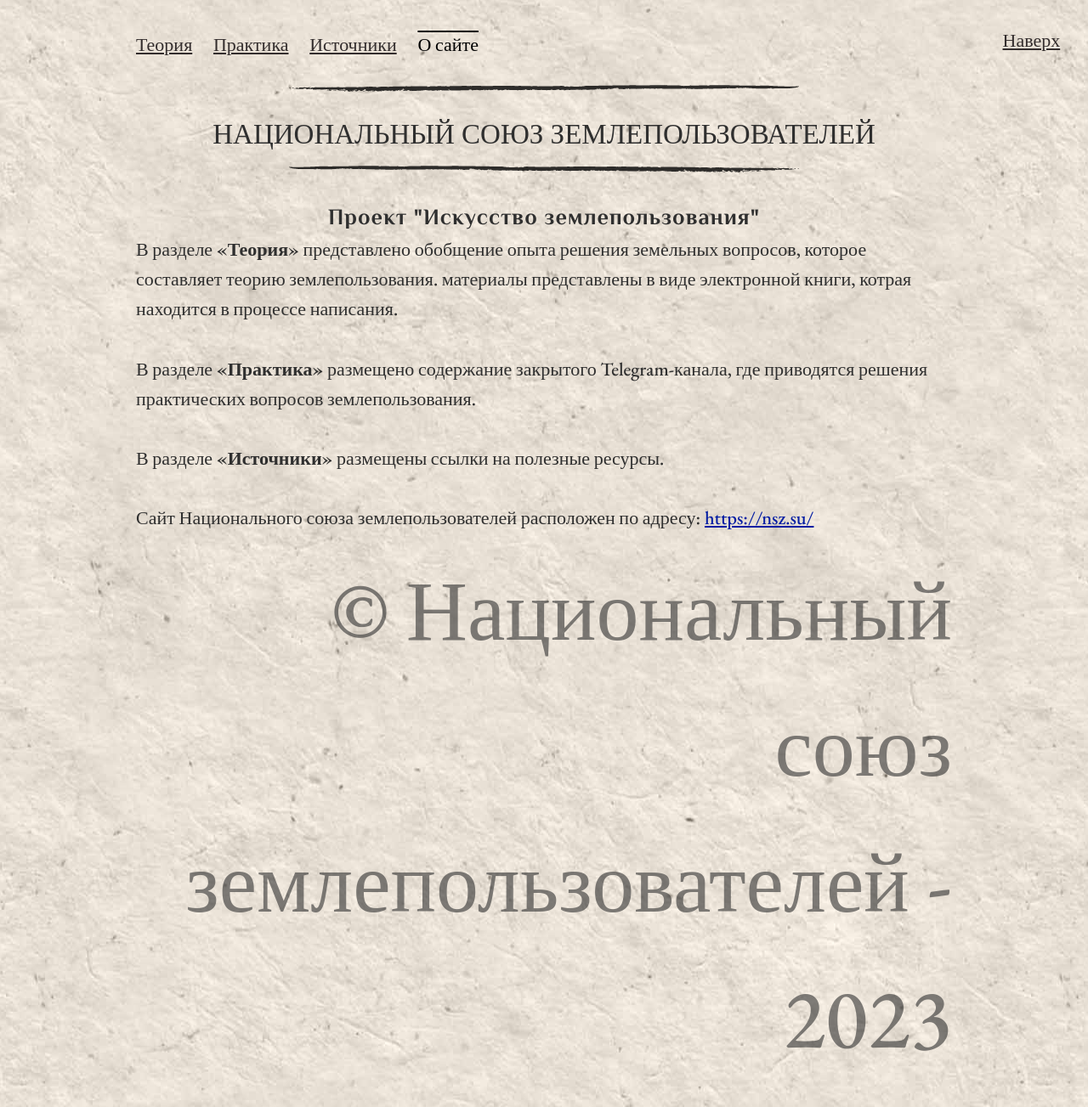
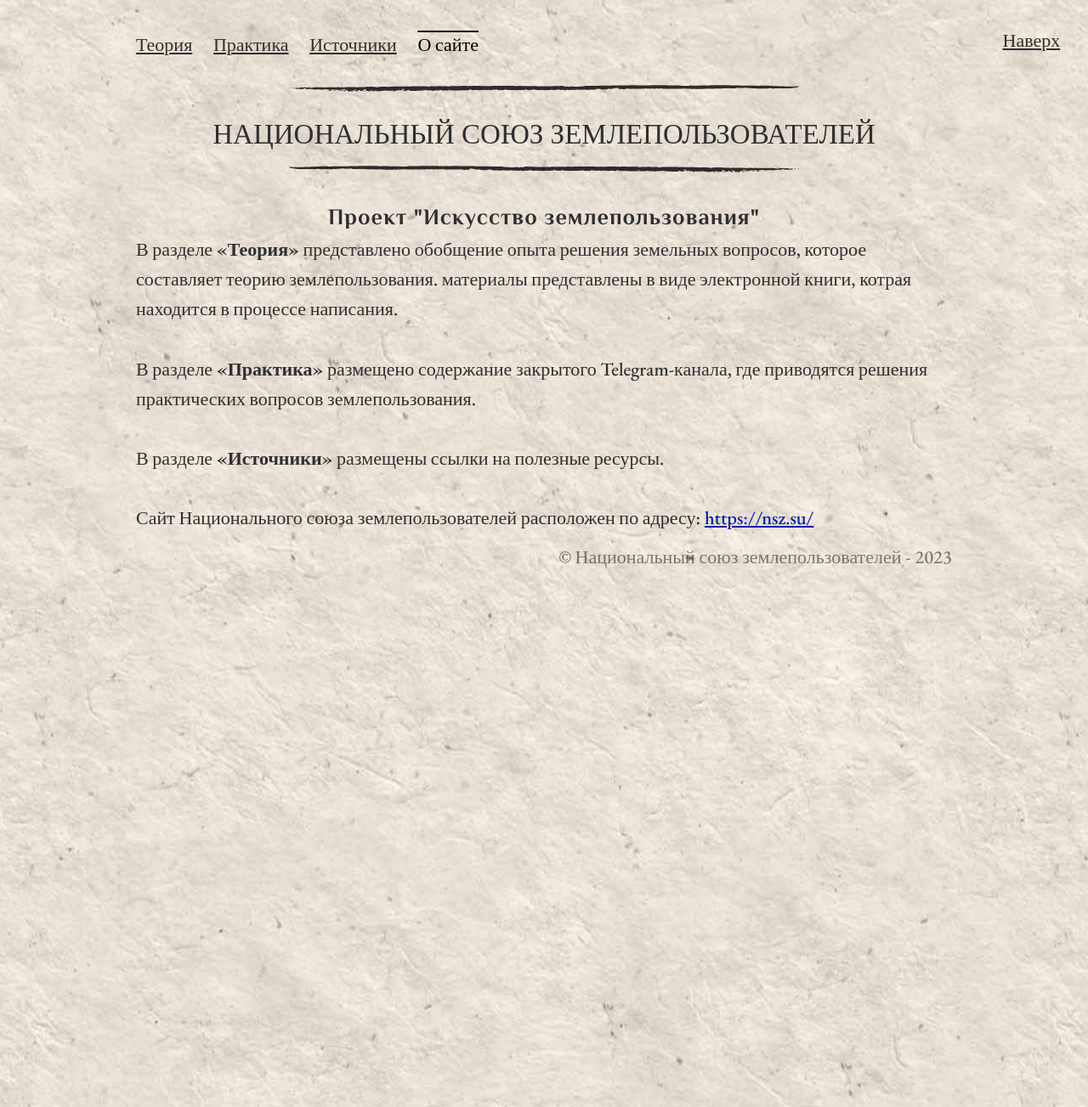
Before and after one commit to SergSi/land-use-art, a Jekyll site: the page built from index.md, in a window 1280 px wide. Shown: the whole page at 85% size. Built offline with Jekyll 4.4.1, drawn with Linux system fonts in a browser that asks for light colours; some web fonts are replaced.

Commit message:
Update skeleton.css

```diff
--- a/assets/css/skeleton.css
+++ b/assets/css/skeleton.css
@@ -48,7 +48,6 @@
   .container {
     width: 85%;
     padding: 0; }
-    p { font-size: 100px; }
 }
 
 /* For devices larger than 550px */
```
